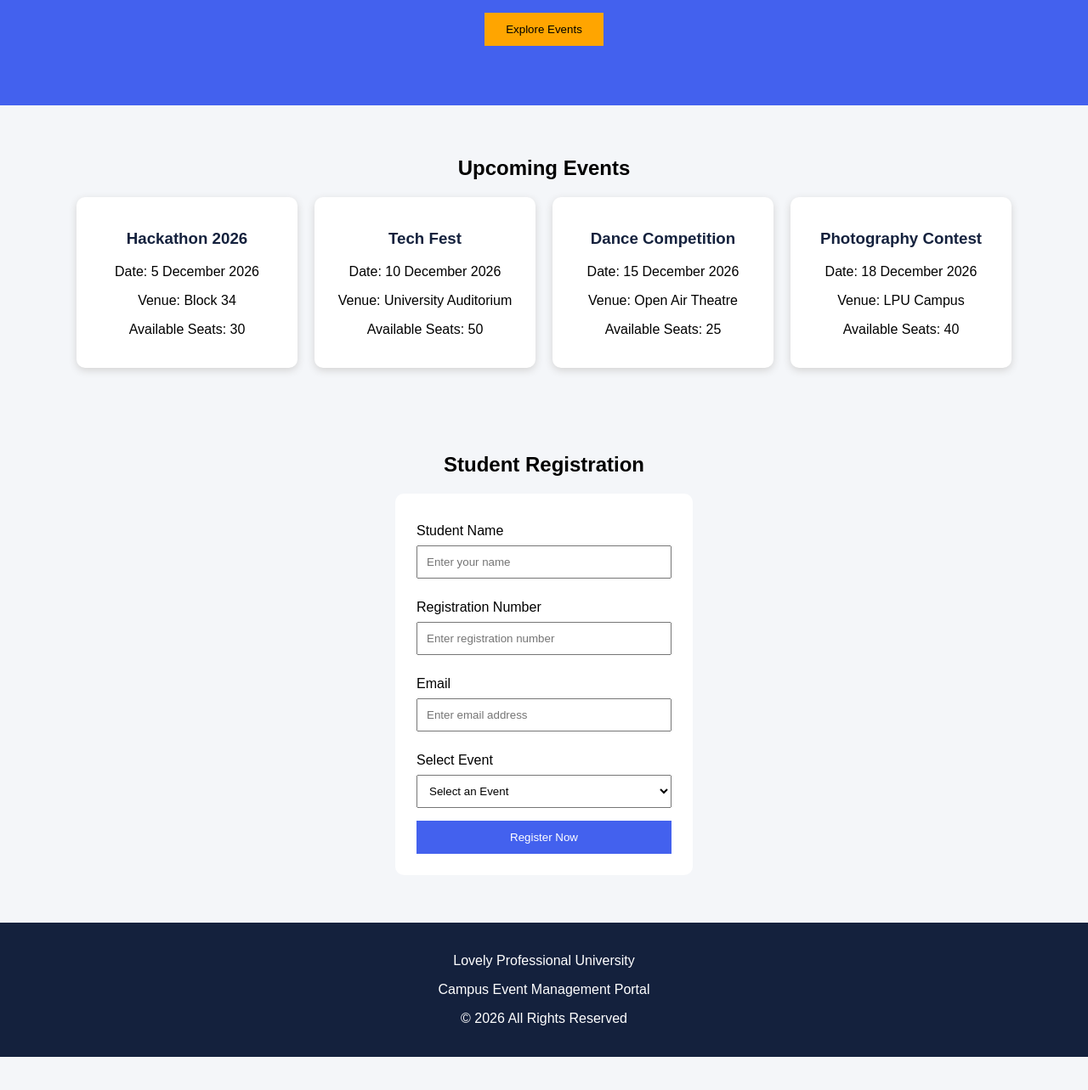
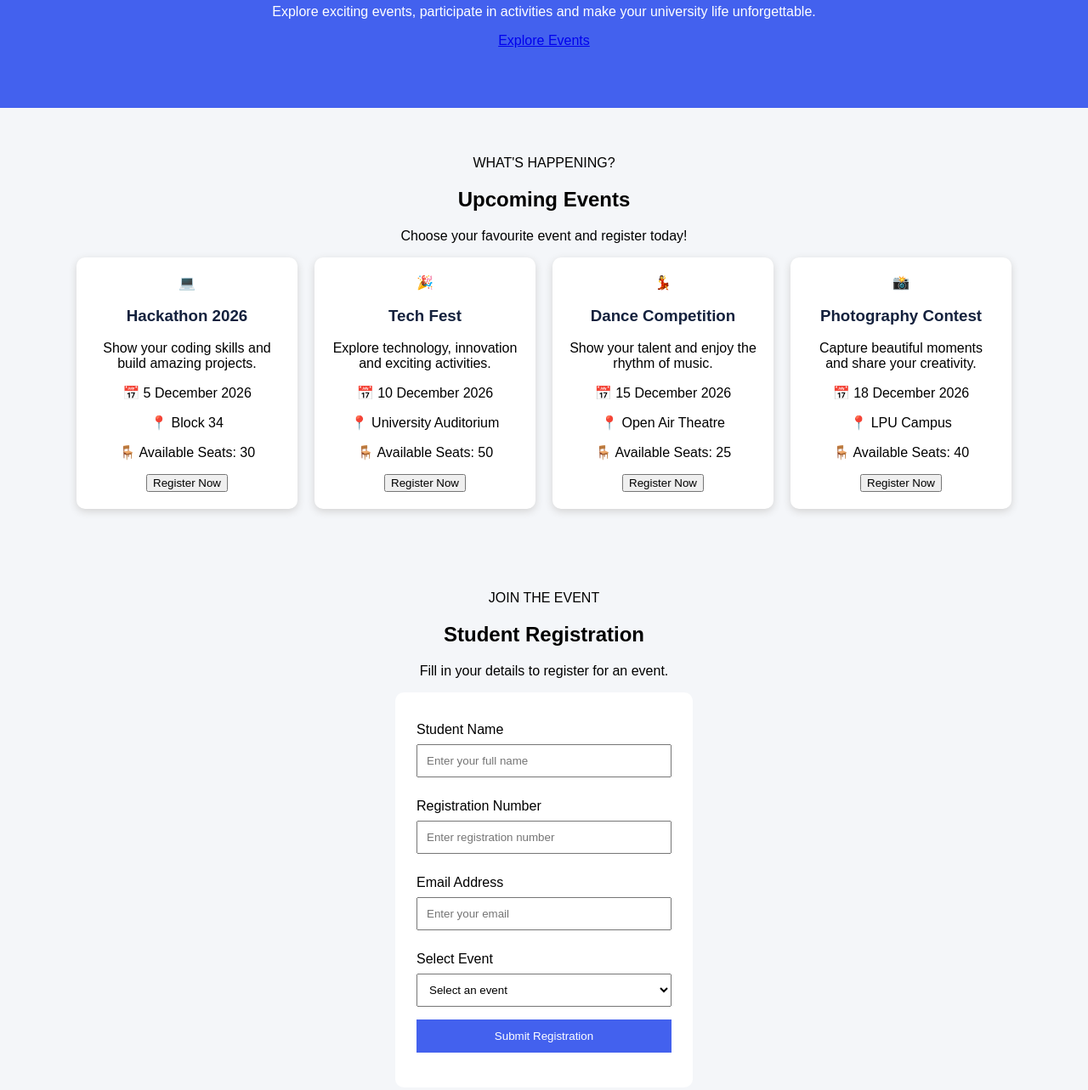
Before and after one commit to imanusharaj-cmd/Campus-Event-and-Management, a plain HTML site: page index.html in a window 1280 px wide. Shown: the part 295-1578 px from the top of the page at 85% size. Before the commit the page ends 1539 px from the top, so only its background shows below. Drawn offline with Linux system fonts and the light colour scheme.

Commit message:
Update index.html for event management portal

```diff
--- a/index.html
+++ b/index.html
@@ -1,7 +1,11 @@
+
 <!DOCTYPE html>
-<html>
+<html lang="en">
 <head>
-    <title>Campus Event Management</title>
+    <meta charset="UTF-8">
+    <meta name="viewport" content="width=device-width, initial-scale=1.0">
+
+    <title>LPU Campus Events</title>
 
     <link rel="stylesheet" href="style.css">
 </head>
@@ -9,159 +13,191 @@
 <body>
 
     <!-- Navigation Bar -->
-
     <header>
-        <h2>LPU Campus Events</h2>
+        <div class="logo">LPU <span>EVENTS</span></div>
 
         <nav>
             <a href="#home">Home</a>
             <a href="#events">Events</a>
             <a href="#registration">Register</a>
+            <a href="#myregistrations">My Registrations</a>
         </nav>
     </header>
 
 
     <!-- Home Section -->
-
     <section id="home">
 
-        <h1>Campus Event Management Portal</h1>
+        <div class="hero-content">
+            <p class="tagline">WELCOME TO CAMPUS LIFE</p>
 
-        <p>
-            Welcome to LPU Campus Events!
-            Explore events and register online.
-        </p>
+            <h1>Discover Events.<br>
+                Create Memories.</h1>
 
-        <a href="#events">
-            <button>Explore Events</button>
-        </a>
+            <p class="hero-text">
+                Explore exciting events, participate in activities
+                and make your university life unforgettable.
+            </p>
+
+            <a href="#events" class="hero-button">
+                Explore Events
+            </a>
+        </div>
 
     </section>
 
 
     <!-- Events Section -->
-
     <section id="events">
 
-        <h2>Upcoming Events</h2>
+        <div class="section-heading">
+            <p class="small-heading">WHAT'S HAPPENING?</p>
+            <h2>Upcoming Events</h2>
+            <p>Choose your favourite event and register today!</p>
+        </div>
 
         <div class="event-container">
 
+            <!-- Event 1 -->
             <div class="event-card">
+                <div class="event-icon blue">💻</div>
 
                 <h3>Hackathon 2026</h3>
 
-                <p>Date: 5 December 2026</p>
+                <p>Show your coding skills and build amazing projects.</p>
 
-                <p>Venue: Block 34</p>
+                <div class="event-info">
+                    <p>📅 5 December 2026</p>
+                    <p>📍 Block 34</p>
+                    <p>🪑 Available Seats: <span id="seats0">30</span></p>
+                </div>
 
-                <p>Available Seats: 30</p>
-
+                <button onclick="selectEvent(0)">Register Now</button>
             </div>
 
 
+            <!-- Event 2 -->
             <div class="event-card">
+                <div class="event-icon orange">🎉</div>
 
                 <h3>Tech Fest</h3>
 
-                <p>Date: 10 December 2026</p>
+                <p>Explore technology, innovation and exciting activities.</p>
 
-                <p>Venue: University Auditorium</p>
+                <div class="event-info">
+                    <p>📅 10 December 2026</p>
+                    <p>📍 University Auditorium</p>
+                    <p>🪑 Available Seats: <span id="seats1">50</span></p>
+                </div>
 
-                <p>Available Seats: 50</p>
-
+                <button onclick="selectEvent(1)">Register Now</button>
             </div>
 
 
+            <!-- Event 3 -->
             <div class="event-card">
+                <div class="event-icon pink">💃</div>
 
                 <h3>Dance Competition</h3>
 
-                <p>Date: 15 December 2026</p>
+                <p>Show your talent and enjoy the rhythm of music.</p>
 
-                <p>Venue: Open Air Theatre</p>
+                <div class="event-info">
+                    <p>📅 15 December 2026</p>
+                    <p>📍 Open Air Theatre</p>
+                    <p>🪑 Available Seats: <span id="seats2">25</span></p>
+                </div>
 
-                <p>Available Seats: 25</p>
-
+                <button onclick="selectEvent(2)">Register Now</button>
             </div>
 
 
+            <!-- Event 4 -->
             <div class="event-card">
+                <div class="event-icon green">📸</div>
 
                 <h3>Photography Contest</h3>
 
-                <p>Date: 18 December 2026</p>
+                <p>Capture beautiful moments and share your creativity.</p>
 
-                <p>Venue: LPU Campus</p>
+                <div class="event-info">
+                    <p>📅 18 December 2026</p>
+                    <p>📍 LPU Campus</p>
+                    <p>🪑 Available Seats: <span id="seats3">40</span></p>
+                </div>
 
-                <p>Available Seats: 40</p>
-
+                <button onclick="selectEvent(3)">Register Now</button>
             </div>
 
+        </div>
+    </section>
+
+
+    <!-- Registration Section -->
+    <section id="registration">
+
+        <div class="section-heading">
+            <p class="small-heading">JOIN THE EVENT</p>
+            <h2>Student Registration</h2>
+            <p>Fill in your details to register for an event.</p>
+        </div>
+
+        <form id="registrationForm">
+
+            <label>Student Name</label>
+            <input type="text" id="name" placeholder="Enter your full name">
+
+            <label>Registration Number</label>
+            <input type="text" id="regno" placeholder="Enter registration number">
+
+            <label>Email Address</label>
+            <input type="email" id="email" placeholder="Enter your email">
+
+            <label>Select Event</label>
+
+            <select id="event">
+                <option value="">Select an event</option>
+                <option value="0">Hackathon 2026</option>
+                <option value="1">Tech Fest</option>
+                <option value="2">Dance Competition</option>
+                <option value="3">Photography Contest</option>
+            </select>
+
+            <button type="button" onclick="registerStudent()">
+                Submit Registration
+            </button>
+
+            <p id="message"></p>
+
+        </form>
+    </section>
+
+
+    <!-- My Registrations -->
+    <section id="myregistrations">
+
+        <div class="section-heading">
+            <p class="small-heading">YOUR ACTIVITY</p>
+            <h2>My Registrations</h2>
+        </div>
+
+        <div id="registrationList">
+            <p class="empty-message">No registrations yet.</p>
         </div>
 
     </section>
 
 
-    <!-- Registration Section -->
+    <!-- Footer -->
+    <footer>
 
-    <section id="registration">
-
-        <h2>Student Registration</h2>
-
-        <form>
-
-            <label>Student Name</label>
-
-            <input type="text" id="name"
-            placeholder="Enter your name">
-
-            <label>Registration Number</label>
-
-            <input type="text" id="regno"
-            placeholder="Enter registration number">
-
-            <label>Email</label>
-
-            <input type="email" id="email"
-            placeholder="Enter email address">
-
-            <label>Select Event</label>
-
-            <select id="event">
-
-                <option value="">Select an Event</option>
-
-                <option>Hackathon 2026</option>
-
-                <option>Tech Fest</option>
-
-                <option>Dance Competition</option>
-
-                <option>Photography Contest</option>
-
-            </select>
-
-            <button type="button" onclick="registerStudent()">
-                Register Now
-            </button>
-
-        </form>
-
-        <p id="message"></p>
-
-    </section>
-
-
-    <!-- Footer -->
-
-    <footer>
+        <h3>LPU Campus Events</h3>
 
         <p>Lovely Professional University</p>
 
-        <p>Campus Event Management Portal</p>
+        <p>Made with HTML, CSS & JavaScript</p>
 
-        <p>© 2026 All Rights Reserved</p>
+        <p>© 2026 Campus Event Management Portal</p>
 
     </footer>
 
```
